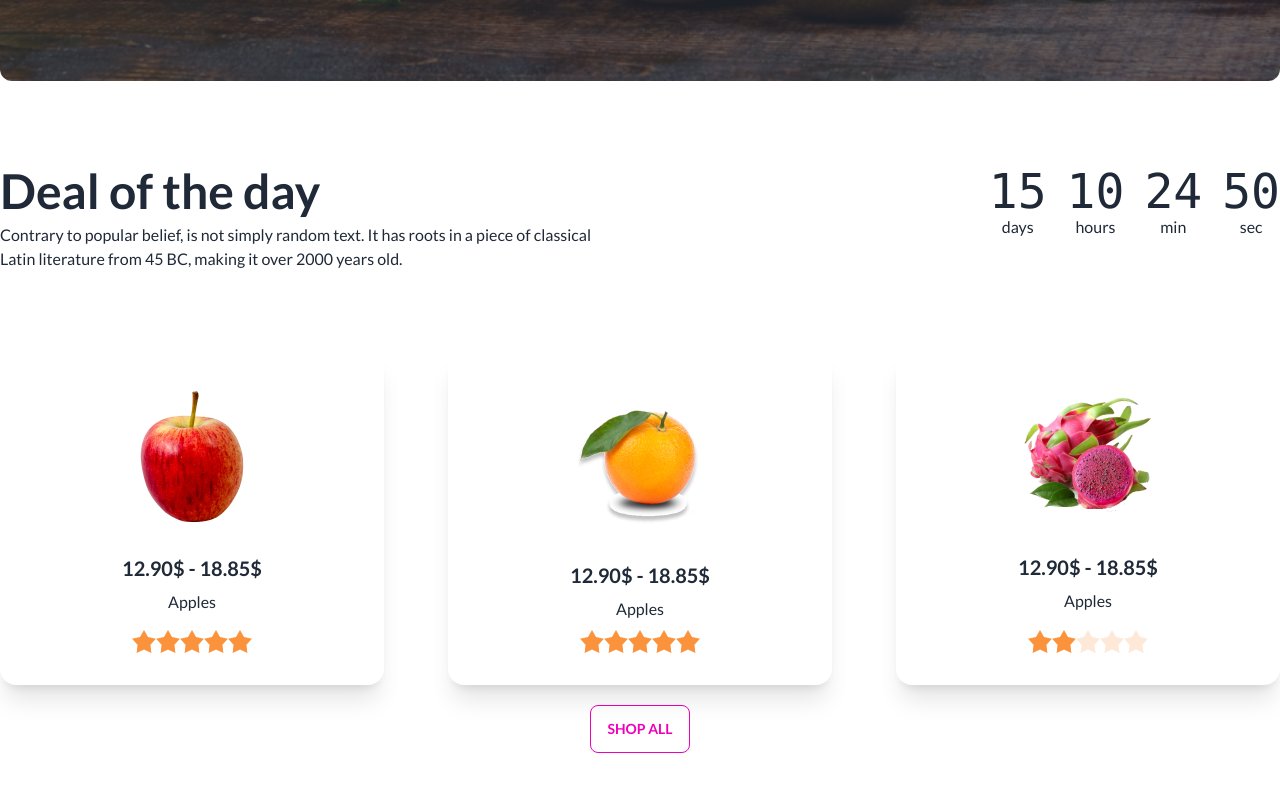
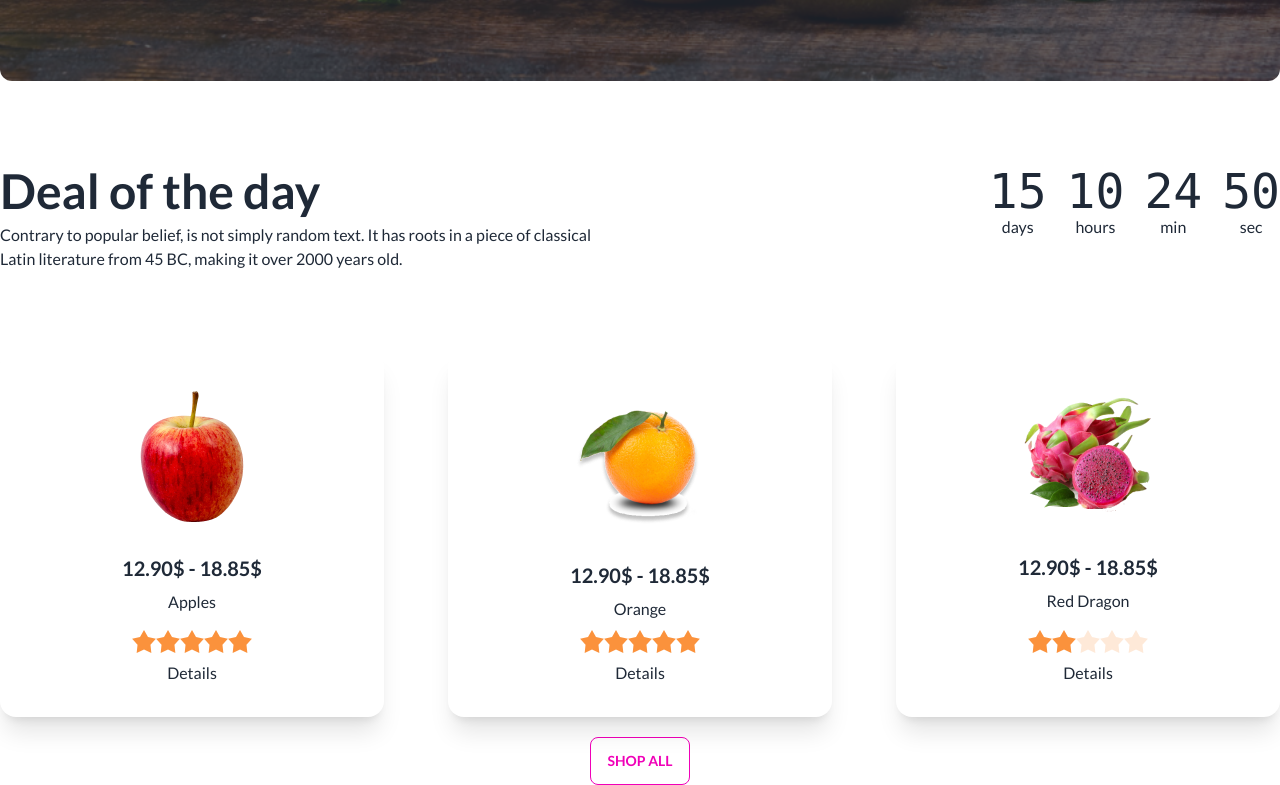
Before and after one commit to delwar468235/B8A3-fruit-brust, a plain HTML site: page index.html in a window 1280 px wide. Shown: the part 887-1672 px from the top of the page. Before the commit the page ends 1640 px from the top, so only its background shows below. Drawn offline with nearby package versions, Linux system fonts and the light colour scheme; grey boxes are pictures that could not be loaded.

Commit message:
card section ful added

```diff
--- a/index.html
+++ b/index.html
@@ -168,6 +168,7 @@
                     <input type="radio" name="rating-2" class="mask mask-star-2 bg-orange-400" />
                     <input type="radio" name="rating-2" class="mask mask-star-2 bg-orange-400" />
                   </div>
+                  <a class="secondary" href="">Details</a>
                 </div>
               </div>
 
@@ -177,7 +178,7 @@
                 </figure>
                 <div class="card-body items-center text-center">
                   <h2 class="card-title">12.90$ - 18.85$</h2>
-                  <p>Apples</p>
+                  <p>Orange</p>
 
 
                   <div class="rating">
@@ -187,6 +188,7 @@
                     <input type="radio" name="rating-2" class="mask mask-star-2 bg-orange-400" />
                     <input type="radio" name="rating-2" class="mask mask-star-2 bg-orange-400" />
                   </div>
+                  <a class="secondary" href="">Details</a>
                 </div>
               </div>
 
@@ -196,7 +198,7 @@
                 </figure>
                 <div class="card-body items-center text-center">
                   <h2 class="card-title">12.90$ - 18.85$</h2>
-                  <p>Apples</p>
+                  <p>Red Dragon</p>
 
 
                   <div class="rating">
@@ -206,6 +208,8 @@
                     <input type="radio" name="rating-2" class="mask mask-star-2 bg-orange-400" />
                     <input type="radio" name="rating-2" class="mask mask-star-2 bg-orange-400" />
                   </div>
+
+                  <a class="secondary" href="">Details</a>
                 </div>
               </div>
         </section>
```
